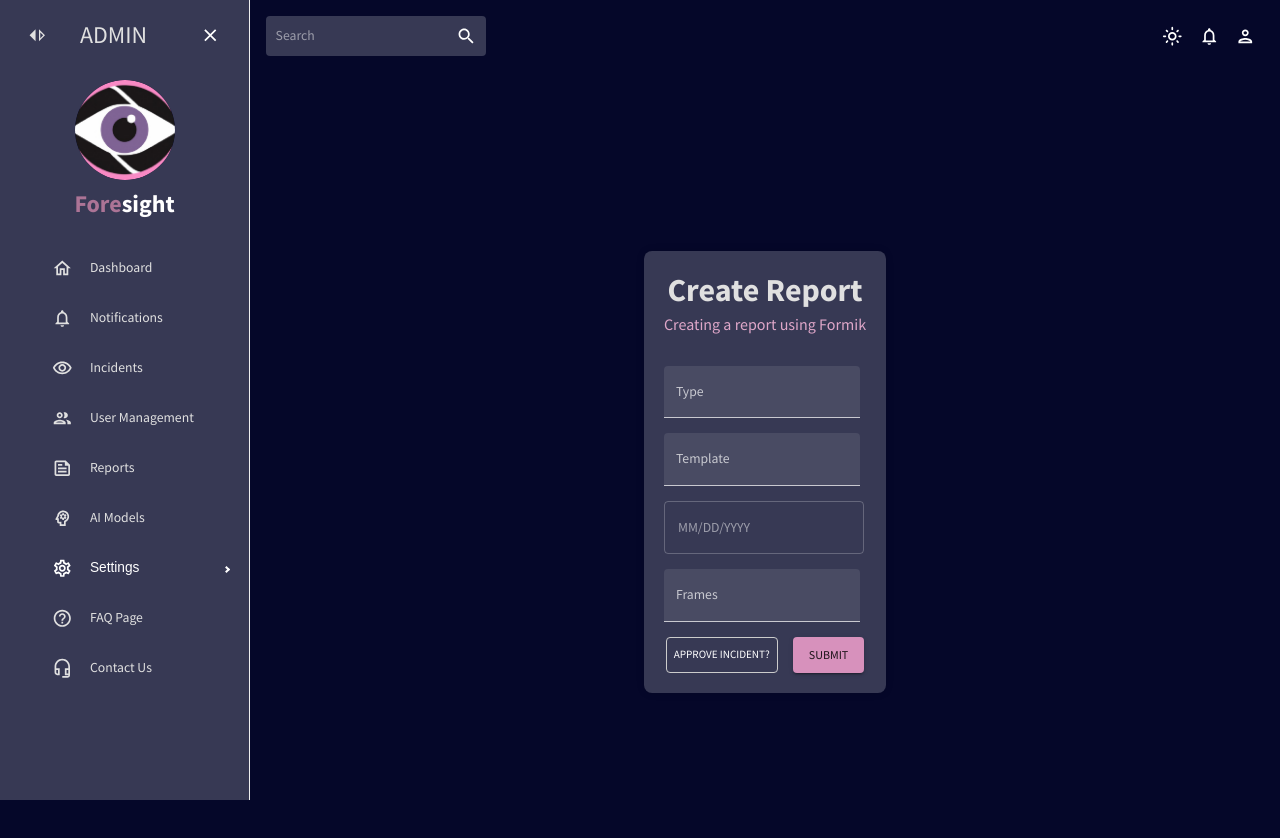
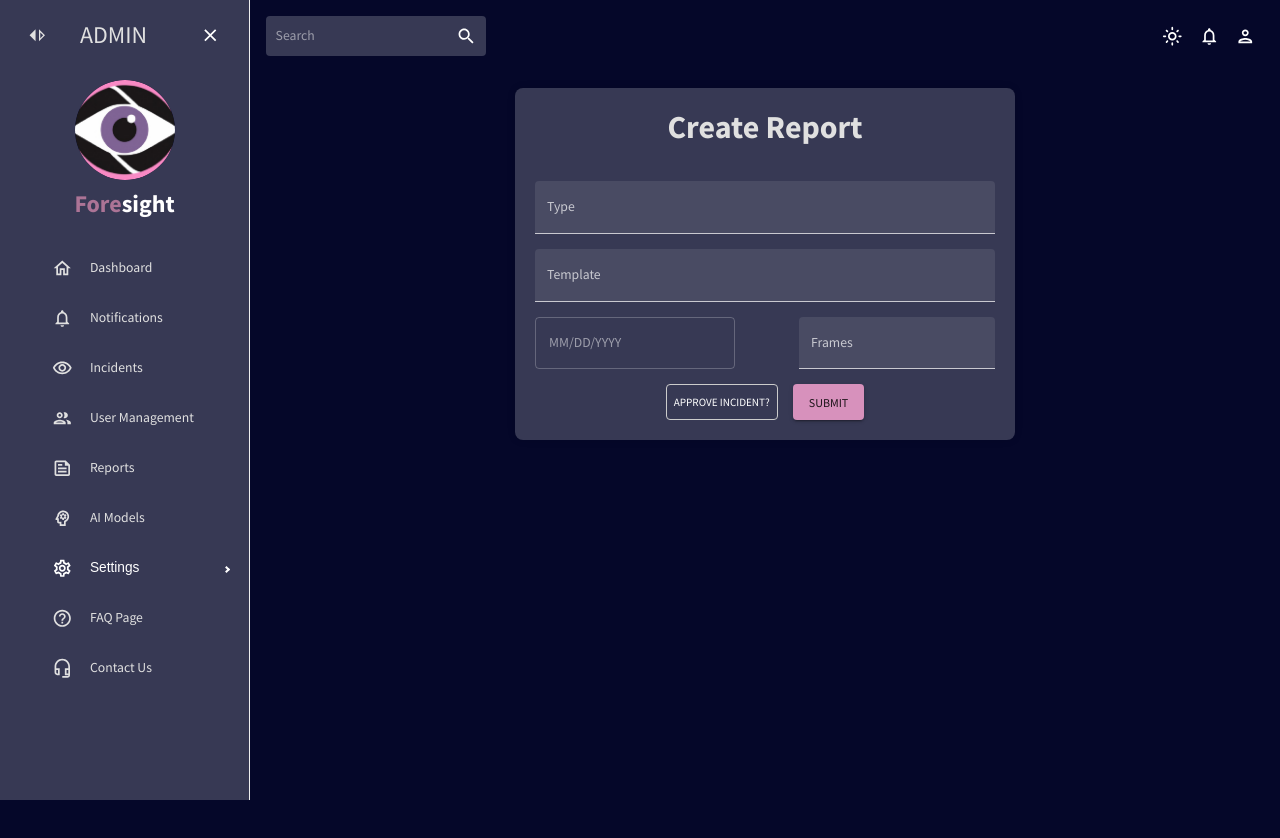
Before and after one commit to oceands/Project_Foresight, a React (Create React App) app in the folder client/: page /CreateReport in a window 1280 px wide. Shown: the top 838 px of the page. After the commit the page ends 800 px from the top, so only its background shows below. Built offline with nearby package versions, Linux system fonts and the light colour scheme.

Commit message:
Fixed CreateReport Form

```diff
--- a/client/src/pages/createReport/index.jsx
+++ b/client/src/pages/createReport/index.jsx
@@ -43,24 +43,25 @@ const CreateReport = () => {
       flex="1"
       p={2}
       display="flex"
-      flexDirection="column"
       alignItems="center"
       justifyContent="center"
-      minHeight="100vh"
+      width="100%"
+      //minWidth="100vh"
     >
       <Box
         bgcolor={colors.primary[400]}
-        maxWidth="1600px" // Increase the maxWidth for a larger background box
+        width="500px" // Increase the maxWidth for a larger background box
         borderRadius="8px"
         boxShadow="0 0 8px rgba(0, 0, 0, 0.1)"
         padding="20px" // Add padding for spacing
       >
-        <Header title="Create Report" subtitle="Creating a report using Formik" />
+        <Header title="Create Report" />
         <Formik onSubmit={handleFormSubmit} initialValues={initialValues} validationSchema={checkoutSchema}>
           {({ values, errors, touched, handleBlur, handleChange, handleSubmit }) => (
             <form onSubmit={handleSubmit}>
               <Box sx={{ marginBottom: '15px' }}>
                 <TextField
+                  fullWidth
                   variant="filled"
                   type="text"
                   label="Type"
@@ -74,6 +75,7 @@ const CreateReport = () => {
               </Box>
               <Box sx={{ marginBottom: '15px' }}>
                 <TextField
+                fullWidth
                   variant="filled"
                   type="text"
                   label="Template"
@@ -85,12 +87,13 @@ const CreateReport = () => {
                   helperText={touched.template && errors.template}
                 />
               </Box>
-              <Box sx={{ marginBottom: '15px' }}>
+              <Box sx={{ marginBottom: '15px' }}
+              display="flex"
+              justifyContent="space-between">
                 <LocalizationProvider dateAdapter={AdapterDayjs}>
                   <DatePicker />
                 </LocalizationProvider>
-              </Box>
-              <Box sx={{ marginBottom: '15px' }}>
+
                 <TextField
                   variant="filled"
                   type="text"
```
